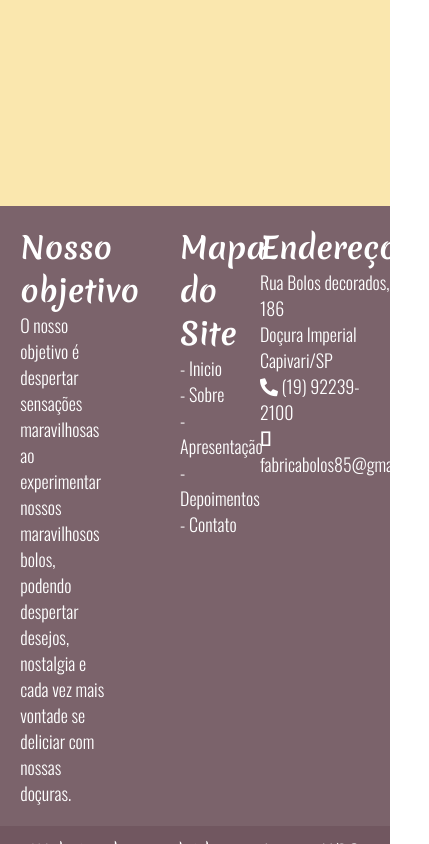
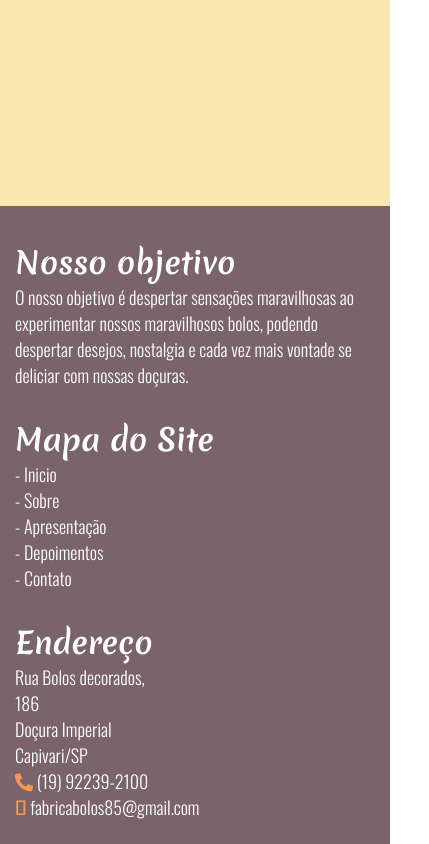
Before and after one commit to Lucas-HDS/Fabrica-de-Bolos, a plain HTML site: page index.html in a window 390 px wide. Shown: the part 3718-4562 px from the top of the page, 429 px wide, since content can reach past the window. Drawn offline with nearby package versions, Linux system fonts and the light colour scheme.

Commit message:
site finalizado

```diff
--- a/css/style.css
+++ b/css/style.css
@@ -389,6 +389,10 @@ footer{
     width: 33.3%;
 }
 
+.endereco i{
+    color: #f59656;
+}
+
 /*** SUB-FOOTER ***/
 
 .sub-footer{
@@ -420,6 +424,13 @@ footer{
     }
 }
 
+@media screen and (max-width: 900px){
+    .empresa, .caminho-site, .endereco{
+        width: 50%;
+        padding: 15px 15px;
+    }
+}
+
 @media screen and (max-width: 600px){
 
     .sobre-exemplos img{
@@ -439,4 +450,8 @@ footer{
         margin: 40px auto;
 
     }
+
+    .empresa, .caminho-site, .endereco{
+        width: 100%;
+    }
 }
```
